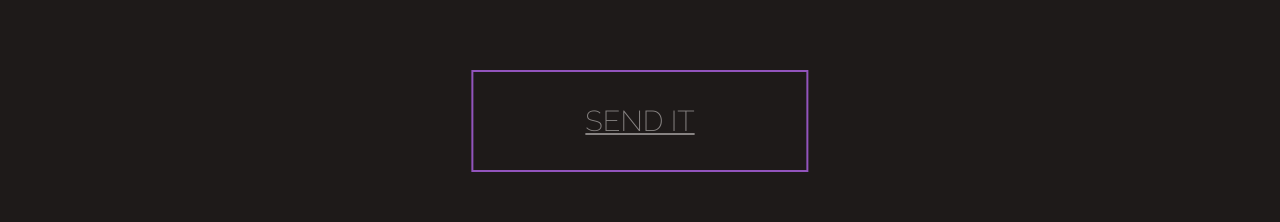
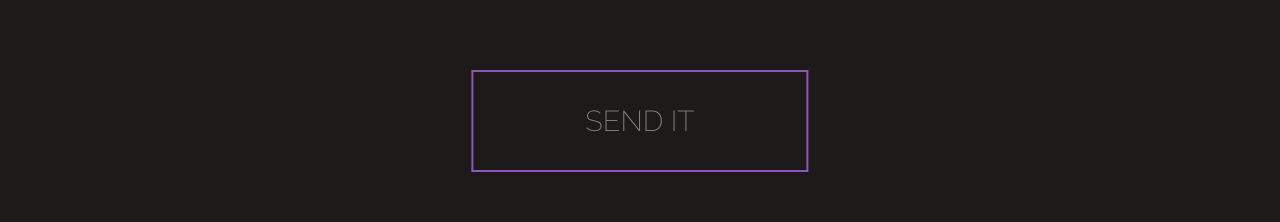
Before and after one commit to roesnera/mars-port-design, a React (Vite) app: page / in a window 1280 px wide. Shown: the part 1708-1930 px from the top of the page. Built offline with nearby package versions, Linux system fonts and the light colour scheme.

Commit message:
continues with project-tile styling, removes button underline

```diff
--- a/src/Contact/Contact.css
+++ b/src/Contact/Contact.css
@@ -60,6 +60,7 @@
 .form-button {
     font-size: 1.8rem;
     font-family: 'Raleway';
+    text-decoration: none;
     font-weight: 200;
     text-transform: uppercase;
     padding: 2rem 7rem;
--- a/src/ProjectTile/ProjectTile.css
+++ b/src/ProjectTile/ProjectTile.css
@@ -10,6 +10,9 @@
     position: relative;
     isolation: isolate;
 }
+/* .project-tile-container {
+    overflow: hidden;
+} */
 
 .project-tile::before {
     content: "";
--- a/src/Projects/Projects.css
+++ b/src/Projects/Projects.css
@@ -69,7 +69,8 @@ input[type="radio"] {
     padding: 0 1em;
     color: #2c3e50;
     background: transparent;
-    transition: all 0.5s;
+    /* transform: scaleY(0) translateY(-100%); */
+    transition: all 1s;
   }
 
 .tab-close {
@@ -99,6 +100,7 @@ input.label-input:checked + .tab-label {
   input.label-input:checked ~ .tab-content {
     max-height: 100vh;
     opacity: 1;
+    transform: scaleY(1) translateY(0);
     padding: 1em;
   }
 
```
